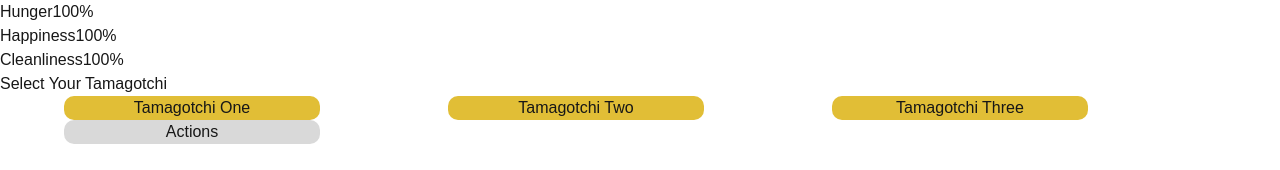
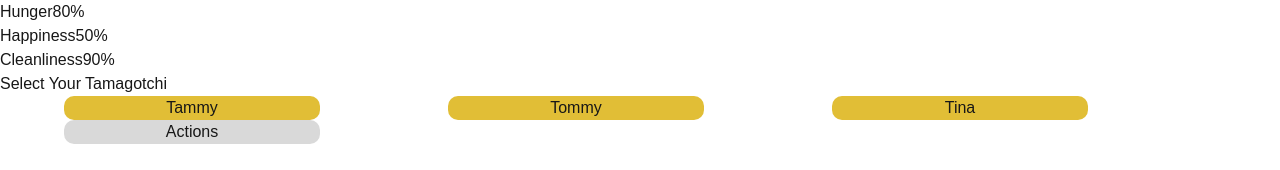
Before and after one commit to CS-396-Web-Dev/final-project-ayana-chip-evelyn-leanne, a Next.js app: page / in a window 1280 px wide. Shown: the top 170 px of the page. Built offline with nearby package versions, Linux system fonts and the light colour scheme.

Commit message:
created a context api to connect Tamagotchi, StatusBar, and TamagotchiSelector. Working on connecting with ActionsBar

```diff
--- /dev/null
+++ b/src/app/components/StatContext.tsx
@@ -0,0 +1,83 @@
+import {
+    createContext,
+    ReactNode,
+    useContext,
+    useState,
+    Dispatch,
+  } from 'react';
+
+  interface StatProviderProps {
+    children: ReactNode;
+  }
+
+  interface Stat {
+    name: string;
+    setName: Dispatch<any>;
+    hunger: number;
+    setHunger: Dispatch<any>;
+    happiness: number;
+    setHappiness: Dispatch<any>;
+    cleanliness: number;
+    setCleanliness: Dispatch<any>;
+    growth: string;
+    setGrowth: Dispatch<any>;
+    index_x: number;
+    setIndexX: Dispatch<any>;
+    index_y: number;
+    setIndexY: Dispatch<any>;
+  }
+
+  const defaultStatValues: Stat = {
+    name: "Tammy",
+    setName: () => {},
+    hunger: 80,
+    setHunger: () => {},
+    happiness: 50,
+    setHappiness: () => {},
+    cleanliness: 90,
+    setCleanliness: () => {},
+    growth: "child",
+    setGrowth: () => {},
+    index_x: 0,
+    setIndexX: () => {},
+    index_y: 0,
+    setIndexY: () => {},
+  };
+  const StatContext = createContext<Stat>(defaultStatValues);
+
+  export const useStatContext = () => useContext(StatContext);
+
+  export default function StatContextProvider({
+    children,
+  }: StatProviderProps) {
+    const [name, setName] = useState(defaultStatValues.name);
+    const [hunger, setHunger] = useState(defaultStatValues.hunger);
+    const [happiness, setHappiness] = useState(defaultStatValues.happiness);
+    const [cleanliness, setCleanliness] = useState(defaultStatValues.cleanliness);
+    const [growth, setGrowth] = useState(defaultStatValues.growth);
+    const [index_x, setIndexX] = useState(defaultStatValues.index_x);
+    const [index_y, setIndexY] = useState(defaultStatValues.index_y);
+
+    return (
+        <StatContext.Provider
+        value={{
+          name,
+          setName,
+          hunger,
+          setHunger,
+          happiness,
+          setHappiness,
+          cleanliness,
+          setCleanliness,
+          growth,
+          setGrowth,
+          index_x,
+          setIndexX,
+          index_y,
+          setIndexY,
+        }}
+      >
+        {children}
+      </StatContext.Provider>
+    );
+  }
--- a/src/app/components/StatusBar.tsx
+++ b/src/app/components/StatusBar.tsx
@@ -1,11 +1,17 @@
+import {useStatContext} from "./StatContext"
+
 interface StatusBarProps {
   statName: string
-  percentage: number
 }
 
-export default function StatusBar({ statName, percentage }: StatusBarProps) {
+export default function StatusBar({ statName }: StatusBarProps) {
+
+  const { hunger, happiness, cleanliness } = useStatContext();
+  const percentage =
+    statName === "Hunger" ? hunger :
+    statName === "Happiness" ? happiness :
+    cleanliness;
   const clampedPercentage = Math.max(0, Math.min(100, percentage))
-
   const getColor = (percent: number) => {
     if (percent >= 66) return "bg-gradient-to-r from-green-500 to-green-600"
     if (percent >= 33) return "bg-gradient-to-r from-yellow-500 to-yellow-600"
--- a/src/app/components/Tamagotchi.tsx
+++ b/src/app/components/Tamagotchi.tsx
@@ -1,22 +1,23 @@
-// import { useState } from "react";
+import { useStatContext } from "./StatContext";
 
-interface Props {
-  name: string;
-  hunger: number;
-  happiness: number;
-  cleanliness: number;
-  growth: string;
-  index_x: number;
-  index_y: number;
-}
-const Tamagotchi = (props : Props) => {
-  console.log(props);
+// interface Props {
+//   name: string;
+//   hunger: number;
+//   happiness: number;
+//   cleanliness: number;
+//   growth: string;
+//   index_x: number;
+//   index_y: number;
+// }
+const Tamagotchi = () => {
+  const { name, hunger, happiness, cleanliness, growth, index_x, index_y } = useStatContext();
+  console.log(name, hunger, happiness, cleanliness, growth, index_x, index_y);
 
   const imageStyle:React.CSSProperties = {
     position: 'absolute',
     top: '75%',
     left: '50%',
-    transform: `translate(${props.index_x-112.5}px, ${props.index_y-112.5}px)`,
+    transform: `translate(${index_x-112.5}px, ${index_y-112.5}px)`,
   };
 
   return (
--- a/src/app/components/TamagotchiSelector.tsx
+++ b/src/app/components/TamagotchiSelector.tsx
@@ -1,23 +1,22 @@
 import React, { useState } from "react";
 import Tamagotchi from "./Tamagotchi";
+import { useStatContext } from "./StatContext";
 
 const TamagotchiSelector = () => {
   // State to track which Tamagotchi is currently selected
-  const [selectedTamagotchi, setSelectedTamagotchi] = useState(1);
-
+  const { setName, setHunger,setHappiness, setCleanliness, setGrowth,} = useStatContext();
+  const tamagotchis = [{name: "Tammy", hunger: 80, happiness: 70, cleanliness: 90, growth: "child", },
+                       {name: "Tommy", hunger: 60, happiness: 90, cleanliness: 80, growth: "teenager", },
+                       {name: "Tina", hunger: 90, happiness: 60, cleanliness: 85, growth: "adult", }, ];
 
   // Render the corresponding Tamagotchi component
-  const renderTamagotchi = () => {
-    switch (selectedTamagotchi) {
-      case 1:
-        return <Tamagotchi name="Tammy" hunger={80} happiness={70} cleanliness={90} growth="child" index_x={0} index_y={0} />;
-      case 2:
-        return <Tamagotchi name="Tommy" hunger={60} happiness={80} cleanliness={85} growth="adult" index_x={0} index_y={0} />;
-      case 3:
-        return <Tamagotchi name="Tina" hunger={100} happiness={60} cleanliness={70} growth="baby" index_x={0} index_y={0} />;
-      default:
-        return null;
-    }
+  const handleSelect = (index: number) => {
+    const selected = tamagotchis[index];
+    setName(selected.name);
+    setHunger(selected.hunger);
+    setHappiness(selected.happiness);
+    setCleanliness(selected.cleanliness);
+    setGrowth(selected.growth);
   };
 
   return (
@@ -25,35 +24,17 @@ const TamagotchiSelector = () => {
       <h1 className="text-xl font-semibold text-gray-800">Select Your Tamagotchi</h1>
 
       {/* Buttons to switch Tamagotchis */}
-      <div className="flex gap-4">
-        <button
-          onClick={() => setSelectedTamagotchi(1)}
-          className={`px-4 py-2 rounded-md ${
-            selectedTamagotchi === 1 ? "bg-blue-600 text-white" : "bg-gray-200"
-          }`}
-        >
-          Tamagotchi One
-        </button>
-        <button
-          onClick={() => setSelectedTamagotchi(2)}
-          className={`px-4 py-2 rounded-md ${
-            selectedTamagotchi === 2 ? "bg-blue-600 text-white" : "bg-gray-200"
-          }`}
-        >
-          Tamagotchi Two
-        </button>
-        <button
-          onClick={() => setSelectedTamagotchi(3)}
-          className={`px-4 py-2 rounded-md ${
-            selectedTamagotchi === 3 ? "bg-blue-600 text-white" : "bg-gray-200"
-          }`}
-        >
-          Tamagotchi Three
-        </button>
-      </div>
-
-      {/* Render the selected Tamagotchi */}
-      <div className="tamagotchi-display mt-4">{renderTamagotchi()}</div>
+      <div className="flex gap-4 justify-center">
+        {tamagotchis.map((tamagotchi, index) => (
+          <button
+            key={index}
+            className="min-w-[6rem] p-2 bg-gray-200 rounded"
+            onClick={() => handleSelect(index)}
+          >
+            {tamagotchi.name}
+          </button>
+        ))}
+        </div>
     </div>
   );
 };
--- a/src/app/page.tsx
+++ b/src/app/page.tsx
@@ -6,26 +6,23 @@ import Slider from "./components/ui/Slider"
 import Tamagotchi from "./components/Tamagotchi"
 import ActionsBar from "./components/ActionsBar"
 import TamagotchiSelector from "./components/TamagotchiSelector";
+import StatContextProvider from "./components/StatContext";
 
 export default function Home() {
-  const [hungerPercentage, setHungerPercentage] = useState(100)
-  const [happinessPercentage, setHappinessPercentage] = useState(100)
-  const [cleanlinessPercentage, setCleanlinessPercentage] = useState(100)
-
-  const [name, setName] = useState("Tamagotchi")
-  const [hunger, setHunger] = useState(100)
-  const [happiness, setHappiness] = useState(100)
-  const [cleanliness, setCleanliness] = useState(100)
-  const [growth, setGrowth] = useState("alive")
-  const [index_x, setIndex_x] = useState(0)
-  const [index_y, setIndex_y] = useState(0)
+  // const [hungerPercentage, setHungerPercentage] = useState(100)
+  // const [happinessPercentage, setHappinessPercentage] = useState(100)
+  // const [cleanlinessPercentage, setCleanlinessPercentage] = useState(100)
   const [showNav, setShowNav] = useState(false)
 
   return (
     <div className="w-screen h-screen flex justify-start items-center flex-col gap-8 p-4">
-      <StatusBar percentage={hungerPercentage} statName="Hunger" />
+      <StatContextProvider>
+        {/* <StatusBar percentage={hungerPercentage} statName="Hunger" />
         <StatusBar percentage={happinessPercentage} statName="Happiness" />
-      <StatusBar percentage={cleanlinessPercentage} statName="Cleanliness" />
+        <StatusBar percentage={cleanlinessPercentage} statName="Cleanliness" /> */}
+        <StatusBar statName="Hunger" />
+        <StatusBar statName="Happiness" />
+        <StatusBar statName="Cleanliness" />
         {/* <Tamagotchi
           name={name}
           hunger={hunger}
@@ -36,6 +33,7 @@ export default function Home() {
           index_y={index_y}
         /> */}
         <TamagotchiSelector />
+        <Tamagotchi />
         <button
           className="appButton"
           onClick={() => setShowNav(!showNav)}
@@ -44,6 +42,7 @@ export default function Home() {
           Actions
         </button>
         <ActionsBar showing={showNav} />
+      </StatContextProvider>
     </div>
   )
 }
```
Lines whose indentation alone changed are shown as unchanged.
